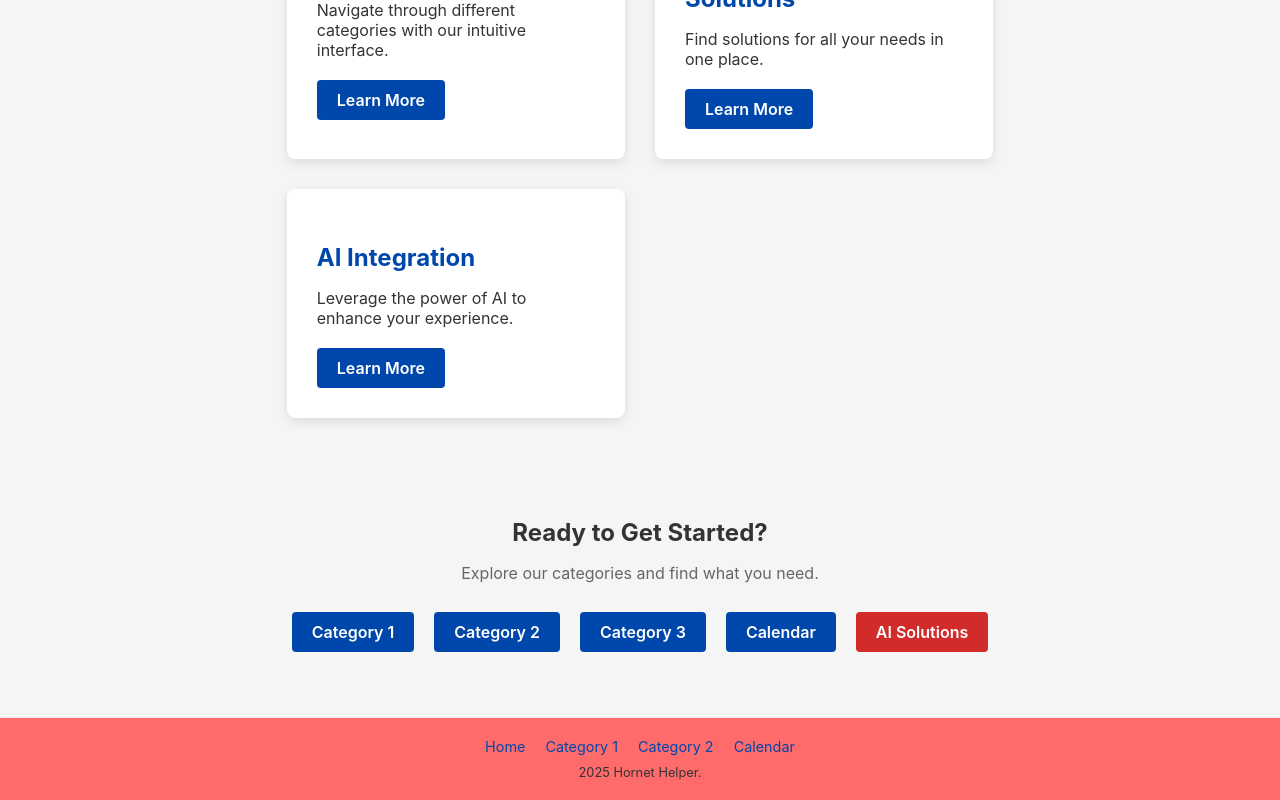
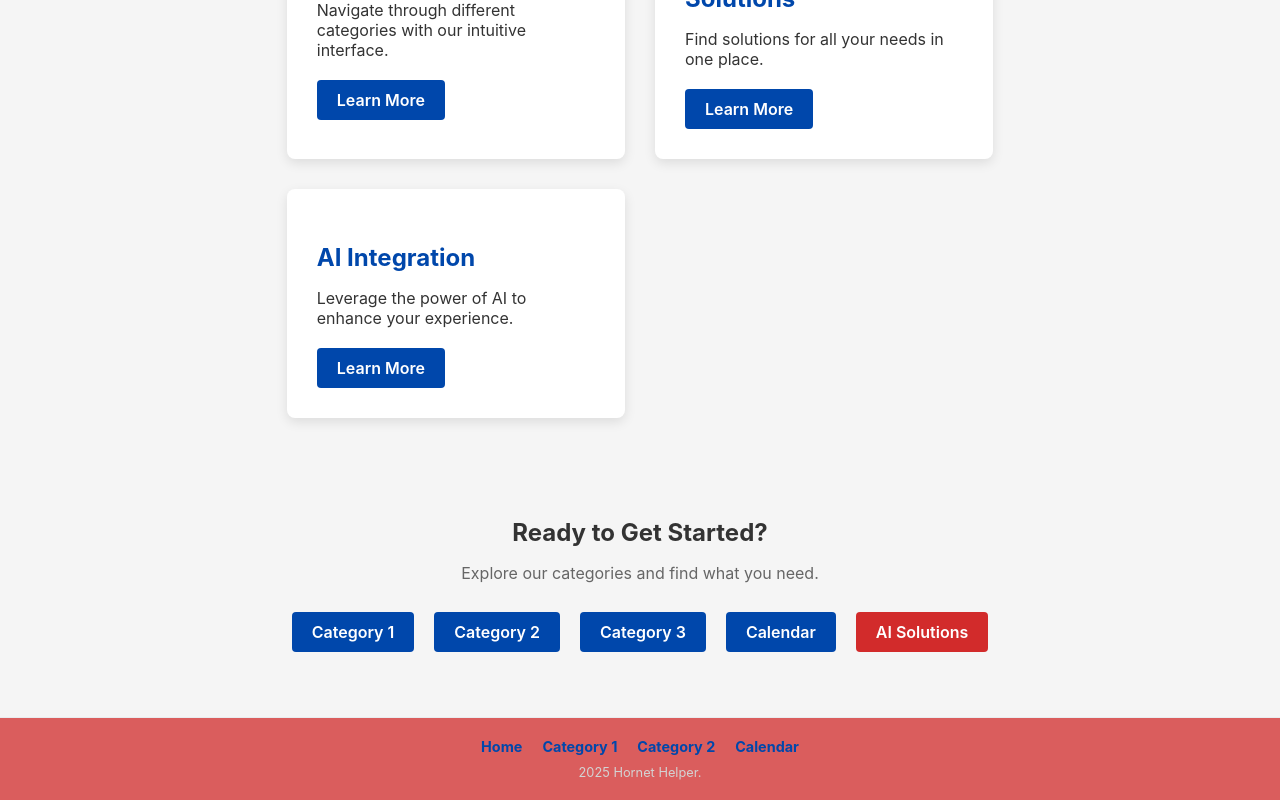
Before and after one commit to murayeeto/HornetHelper, a React (Create React App) app in the folder frontend/: page /#/ in a window 1280 px wide. Shown: the part 716-1516 px from the top of the page. Built offline with nearby package versions, Linux system fonts and the light colour scheme; no server answers.

Commit message:
changed footer

```diff
--- a/frontend/src/App.css
+++ b/frontend/src/App.css
@@ -181,7 +181,7 @@
 
 /* Footer Styles */
 .app-footer {
-  background-color: var(--light-red);
+  background-color: rgba(210, 43, 43, 0.75);
   padding: 20px 0;
   margin-top: auto;
   border-top: 1px solid #e9ecef;
@@ -206,6 +206,7 @@
 
 .footer-links a {
   color: var(--primary-blue);
+  font-weight: bold;
   text-decoration: none;
   font-size: 0.9rem;
 }
@@ -216,5 +217,5 @@
 
 .footer-copyright {
   font-size: 0.8rem;
-  color: var(--dark-gray);
+  color: lightgray;
 }
--- a/frontend/src/index.css
+++ b/frontend/src/index.css
@@ -1,6 +1,6 @@
 :root {
   --primary-blue: #0047AB;
-  --primary-red: #D22B2B;
+  --primary-red: rgb(210, 43, 43);
   --primary-white: #FFFFFF;
   --light-blue: #6495ED;
   --light-red: #FF6B6B;
```
